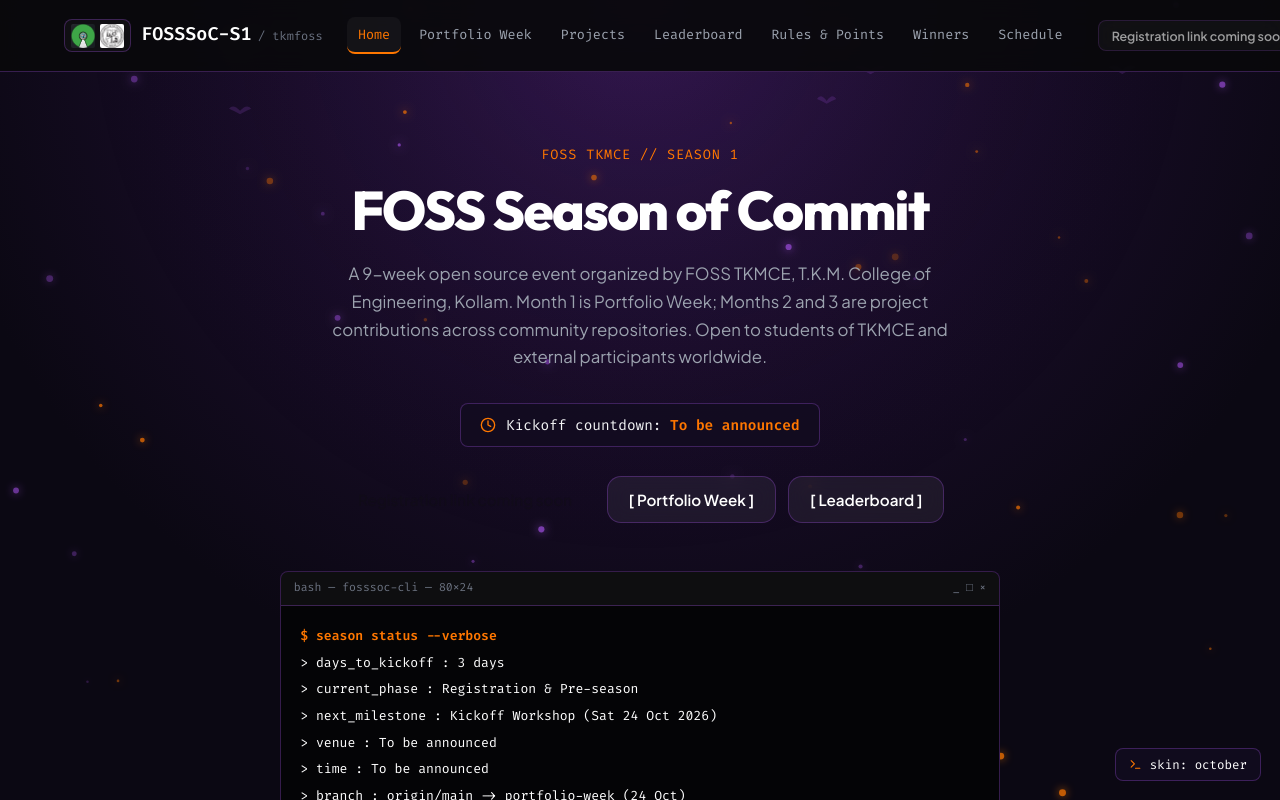
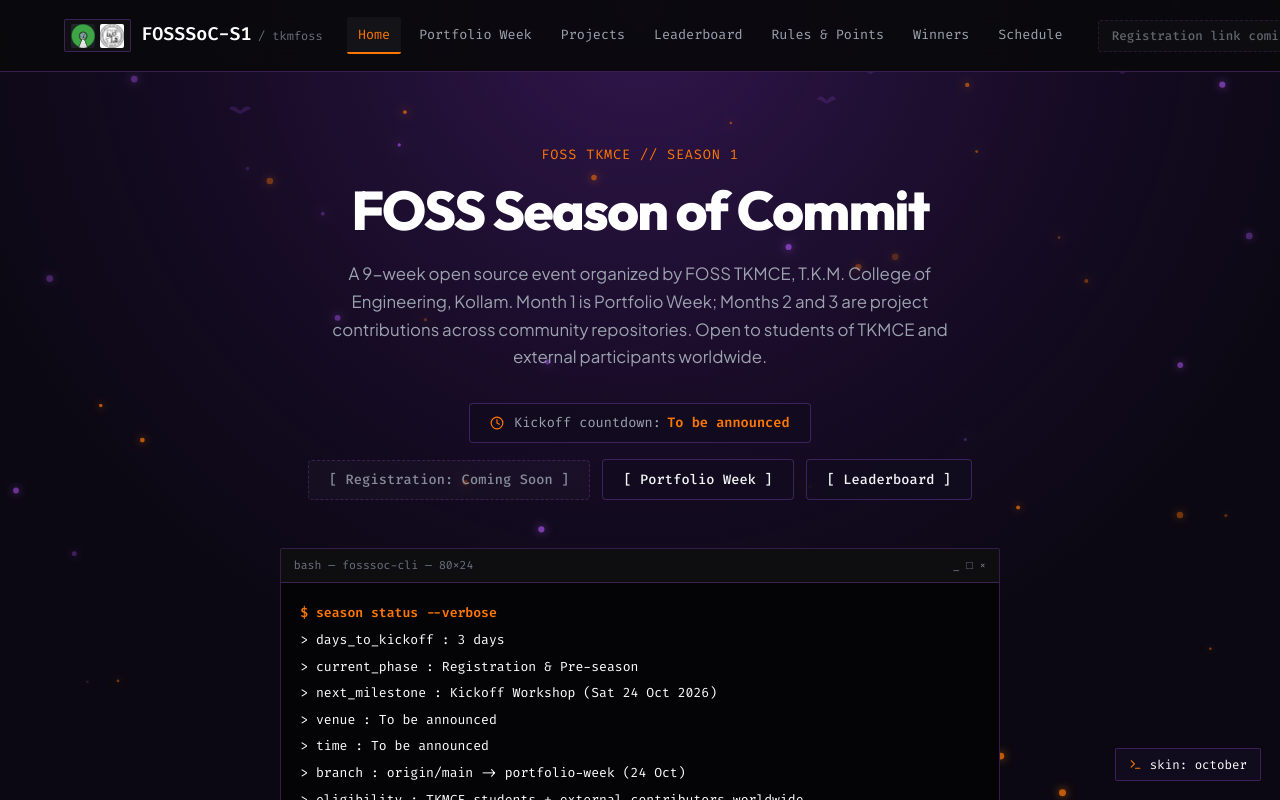
Before and after one commit to PrinzeZ/FOSSSoC-S1, a React (Vite) app: page / in a window 1280 px wide. Shown: the top 800 px of the page. Built offline with nearby package versions, Linux system fonts and the light colour scheme.

Commit message:
fix(ui): align countdown badge and hero action buttons with consistent 4px radius

```diff
--- a/src/components/common/Countdown.jsx
+++ b/src/components/common/Countdown.jsx
@@ -4,23 +4,31 @@
 import { Clock } from 'lucide-react';
 
 export default function Countdown({ targetDate = KICKOFF_ISO }) {
+  const commonStyle = {
+    display: 'inline-flex',
+    alignItems: 'center',
+    justifyContent: 'center',
+    gap: '0.6rem',
+    minHeight: '2.5rem',
+    padding: '0 1.25rem',
+    border: '1px solid var(--theme-border)',
+    background: 'var(--theme-card-bg)',
+    borderRadius: 'var(--radius-md)',
+    fontSize: '0.85rem',
+    fontFamily: 'var(--font-mono)',
+    color: 'var(--color-text-muted)',
+    whiteSpace: 'nowrap',
+    boxSizing: 'border-box'
+  };
+
   if (!targetDate) {
     return (
-      <div
-        style={{
-          display: 'inline-flex',
-          alignItems: 'center',
-          gap: '0.6rem',
-          padding: '0.6rem 1.2rem',
-          border: '1px solid var(--theme-border)',
-          background: 'var(--theme-card-bg)',
-          borderRadius: 'var(--radius-sm)',
-          fontSize: '0.9rem',
-          fontFamily: 'var(--font-mono)'
-        }}
-      >
-        <Clock size={16} color="var(--theme-primary)" />
-        <span>Kickoff countdown: <strong style={{ color: 'var(--theme-primary)' }}>To be announced</strong></span>
+      <div style={commonStyle}>
+        <Clock size={14} color="var(--theme-primary)" style={{ flexShrink: 0, display: 'block' }} />
+        <span style={{ display: 'inline-flex', alignItems: 'center', gap: '0.4rem', lineHeight: 1 }}>
+          <span>Kickoff countdown:</span>
+          <span style={{ color: 'var(--theme-primary)', fontWeight: 600 }}>To be announced</span>
+        </span>
       </div>
     );
   }
@@ -29,20 +37,8 @@
 
   if (isLive) {
     return (
-      <div
-        style={{
-          display: 'inline-flex',
-          alignItems: 'center',
-          gap: '0.6rem',
-          padding: '0.6rem 1.2rem',
-          border: '1px solid var(--theme-primary)',
-          background: 'var(--theme-card-bg)',
-          borderRadius: 'var(--radius-sm)',
-          fontSize: '0.9rem',
-          fontFamily: 'var(--font-mono)'
-        }}
-      >
-        <span style={{ color: 'var(--theme-primary)', fontWeight: 700 }}>● The season is live</span>
+      <div style={{ ...commonStyle, borderColor: 'var(--theme-primary)' }}>
+        <span style={{ color: 'var(--theme-primary)', fontWeight: 700, lineHeight: 1 }}>● The season is live</span>
       </div>
     );
   }
@@ -55,27 +51,18 @@
   ];
 
   return (
-    <div
-      style={{
-        display: 'inline-flex',
-        alignItems: 'center',
-        gap: '0.6rem',
-        padding: '0.5rem 1rem',
-        border: '1px solid var(--theme-border)',
-        background: 'var(--theme-card-bg)',
-        borderRadius: 'var(--radius-sm)',
-        fontFamily: 'var(--font-mono)',
-        fontSize: '0.9rem'
-      }}
-    >
-      <Clock size={15} color="var(--theme-primary)" />
-      <span style={{ color: 'var(--color-text-muted)', fontSize: '0.8rem', textTransform: 'uppercase' }}>
+    <div style={commonStyle}>
+      <Clock size={14} color="var(--theme-primary)" style={{ flexShrink: 0, display: 'block' }} />
+      <span style={{ color: 'var(--color-text-muted)', fontSize: '0.78rem', textTransform: 'uppercase', letterSpacing: '0.04em', lineHeight: 1 }}>
         Kickoff in:
       </span>
-      <div style={{ display: 'flex', alignItems: 'center', gap: '0.4rem' }}>
+      <div style={{ display: 'inline-flex', alignItems: 'center', gap: '0.4rem', lineHeight: 1 }}>
         {units.map((unit) => (
           <span key={unit.label} style={{ color: 'var(--color-white)', fontWeight: 700 }}>
-            {String(unit.val).padStart(2, '0')}<span style={{ color: 'var(--theme-primary)', fontSize: '0.75rem' }}>{unit.label}</span>
+            {String(unit.val).padStart(2, '0')}
+            <span style={{ color: 'var(--theme-primary)', fontSize: '0.75rem', marginLeft: '1px' }}>
+              {unit.label}
+            </span>
           </span>
         ))}
       </div>
--- a/src/pages/HomePage.jsx
+++ b/src/pages/HomePage.jsx
@@ -103,20 +103,29 @@
               Open to students of TKMCE and external participants worldwide.
             </p>
 
-            {/* Countdown Badge - Centered */}
-            <div style={{ marginBottom: '1.8rem', display: 'flex', justifyContent: 'center' }}>
+            {/* Hero Actions (Countdown Badge + Navigation Buttons) - Centered Stack */}
+            <div
+              style={{
+                display: 'flex',
+                flexDirection: 'column',
+                alignItems: 'center',
+                justifyContent: 'center',
+                gap: '1rem',
+                marginBottom: '3rem',
+                width: '100%'
+              }}
+            >
+              {/* Countdown Badge */}
               <Countdown targetDate={KICKOFF_ISO} />
-            </div>
 
-            {/* Action Buttons - Centered */}
+              {/* Action Buttons Row */}
               <div
                 style={{
                   display: 'flex',
                   flexWrap: 'wrap',
                   gap: '0.75rem',
                   alignItems: 'center',
-                justifyContent: 'center',
-                marginBottom: '3rem'
+                  justifyContent: 'center'
                 }}
               >
                 {REG_FORM_URL ? (
@@ -125,24 +134,28 @@
                     target="_blank"
                     rel="noopener noreferrer"
                     className="btn btn-primary"
-                  style={{ padding: '0.65rem 1.4rem' }}
                   >
-                  <span>Register</span>
+                    <span>[ Register ]</span>
                     <ExternalLink size={13} />
                   </a>
                 ) : (
-                <button disabled className="btn" style={{ padding: '0.65rem 1.4rem' }}>
-                  Registration link coming soon
+                  <button
+                    disabled
+                    className="btn btn-disabled"
+                    title="Registration link will be announced soon"
+                  >
+                    <span>[ Registration: Coming Soon ]</span>
                   </button>
                 )}
 
-              <Link to="/portfolio" className="btn btn-secondary" style={{ padding: '0.65rem 1.3rem' }}>
+                <Link to="/portfolio" className="btn btn-secondary">
                   <span>[ Portfolio Week ]</span>
                 </Link>
 
-              <Link to="/leaderboard" className="btn btn-secondary" style={{ padding: '0.65rem 1.3rem' }}>
+                <Link to="/leaderboard" className="btn btn-secondary">
                   <span>[ Leaderboard ]</span>
                 </Link>
+              </div>
             </div>
 
             {/* Terminal Status Box - Centered below hero */}
--- a/src/pages/TeamSchedulePage.jsx
+++ b/src/pages/TeamSchedulePage.jsx
@@ -295,18 +295,17 @@
               target="_blank"
               rel="noopener noreferrer"
               className="btn btn-primary"
-              style={{ fontFamily: 'var(--font-mono)', fontSize: '0.88rem', padding: '0.65rem 1.5rem' }}
             >
-              <span>Register</span>
+              <span>[ Register ]</span>
               <ExternalLink size={14} />
             </a>
           ) : (
             <button
               disabled
-              className="btn btn-secondary"
-              style={{ fontFamily: 'var(--font-mono)', fontSize: '0.85rem', opacity: 0.6, cursor: 'not-allowed', padding: '0.65rem 1.5rem' }}
+              className="btn btn-disabled"
+              title="Registration link will be announced soon"
             >
-              Registration link coming soon
+              <span>[ Registration: Coming Soon ]</span>
             </button>
           )}
         </div>
--- a/src/styles/global.css
+++ b/src/styles/global.css
@@ -118,48 +118,71 @@
   display: inline-flex;
   align-items: center;
   justify-content: center;
-  gap: 0.6rem;
-  padding: 0.8rem 1.6rem;
-  font-family: var(--font-sans);
-  font-weight: 600;
-  font-size: 0.95rem;
+  gap: 0.5rem;
+  padding: 0.55rem 1.25rem;
+  min-height: 2.5rem;
+  font-family: var(--font-mono);
+  font-weight: 500;
+  font-size: 0.85rem;
   border-radius: var(--radius-md);
-  transition: all var(--transition-smooth);
+  transition: all var(--transition-fast);
   position: relative;
-  overflow: hidden;
   text-decoration: none;
+  white-space: nowrap;
+  letter-spacing: 0.01em;
+  box-sizing: border-box;
 }
 
 .btn-primary {
   background: var(--theme-primary);
   color: #0b0813;
-  font-weight: 700;
-  box-shadow: 0 4px 20px var(--theme-glow);
+  font-weight: 600;
+  border: 1px solid var(--theme-primary);
+  box-shadow: 0 0 14px var(--theme-glow);
 }
 
 .btn-primary:hover {
   background: var(--theme-primary-hover);
-  transform: translateY(-2px);
-  box-shadow: 0 8px 28px var(--theme-glow);
+  border-color: var(--theme-primary-hover);
+  color: #0b0813;
+  transform: translateY(-1px);
 }
 
 .btn-secondary {
-  background: rgba(255, 255, 255, 0.06);
-  color: var(--color-white);
+  background: var(--theme-card-bg);
+  color: var(--color-text-main);
   border: 1px solid var(--theme-border);
-  backdrop-filter: blur(10px);
 }
 
 .btn-secondary:hover {
-  background: rgba(255, 255, 255, 0.12);
+  background: var(--theme-surface-hover);
   border-color: var(--theme-primary);
   color: var(--theme-primary);
-  transform: translateY(-2px);
+  transform: translateY(-1px);
+}
+
+.btn-disabled,
+.btn:disabled,
+.btn[aria-disabled="true"] {
+  background: rgba(255, 255, 255, 0.03);
+  color: var(--color-text-muted);
+  border: 1px dashed var(--theme-border);
+  cursor: not-allowed;
+  pointer-events: none;
+  opacity: 0.85;
+}
+
+.btn-disabled:hover,
+.btn:disabled:hover {
+  transform: none;
+  border-color: var(--theme-border);
+  color: var(--color-text-muted);
 }
 
 .btn-sm {
-  padding: 0.45rem 0.9rem;
-  font-size: 0.85rem;
+  min-height: 2rem;
+  padding: 0.35rem 0.85rem;
+  font-size: 0.8rem;
   border-radius: var(--radius-sm);
 }
 
--- a/src/styles/tokens.css
+++ b/src/styles/tokens.css
@@ -25,10 +25,10 @@
   --color-info-bg: rgba(59, 130, 246, 0.15);
 
   /* Elevation & Radii */
-  --radius-sm: 8px;
-  --radius-md: 14px;
-  --radius-lg: 20px;
-  --radius-full: 9999px;
+  --radius-sm: 2px;
+  --radius-md: 4px;
+  --radius-lg: 6px;
+  --radius-full: 4px;
 
   --transition-fast: 0.18s cubic-bezier(0.16, 1, 0.3, 1);
   --transition-smooth: 0.35s cubic-bezier(0.16, 1, 0.3, 1);
```
Lines whose indentation alone changed are shown as unchanged.
